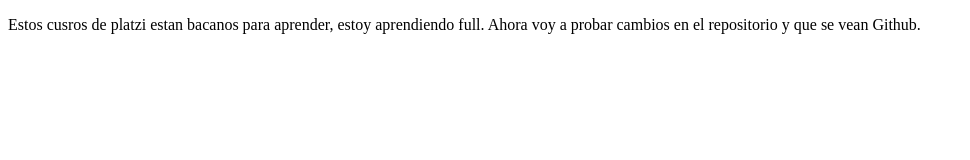
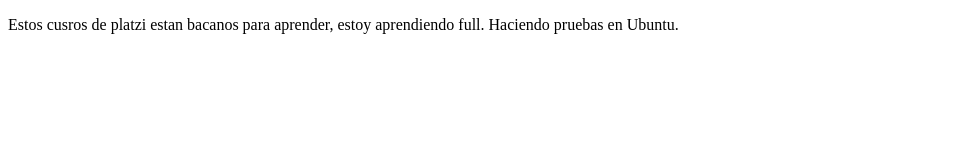
Before and after one commit to HenryAprendo/Prework-preparacion-de-entorno, a plain HTML site: page index.html in a window 1280 px wide. Shown: the whole page, without its empty margins (0-970 px from the left). Drawn offline with Linux system fonts and the light colour scheme.

Commit message:
nuevo commit

```diff
--- a/index.html
+++ b/index.html
@@ -9,7 +9,7 @@
 <body>
     <p>
         Estos cusros de platzi estan bacanos para aprender, estoy aprendiendo full.
-        Ahora voy a probar cambios en el repositorio y que se vean Github.
+        Haciendo pruebas en Ubuntu.
     </p>
 </body>
 </html>
```
